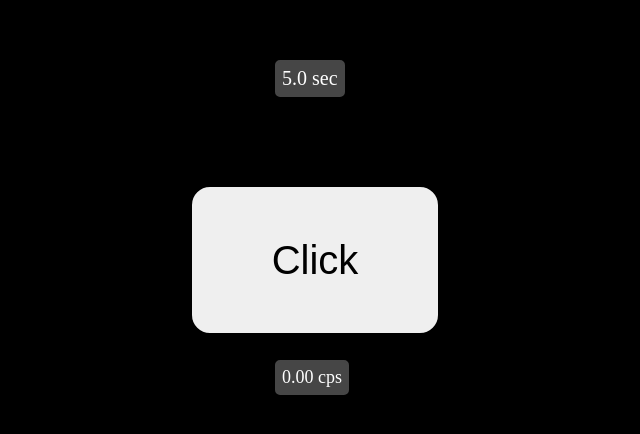
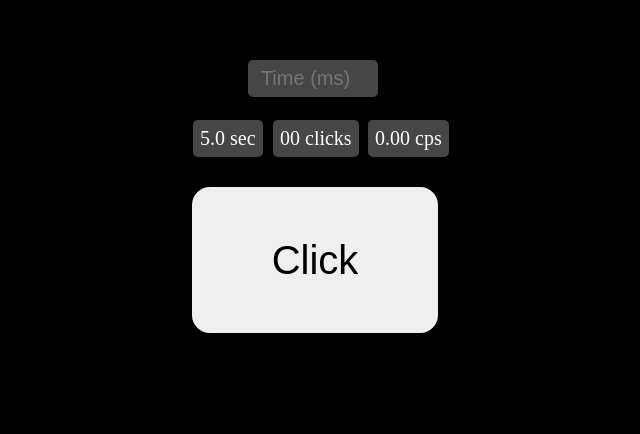
Before and after one commit to TejDeepM/cpstest, a plain HTML site: page index.html in a window 1280 px wide. Shown: the part 140-574 px from the top of the page, without its empty margins (325-965 px from the left). Drawn offline with Linux system fonts and the light colour scheme.

Commit message:
Add files via upload

```diff
--- a/cpsJS.js
+++ b/cpsJS.js
@@ -1,8 +1,13 @@
 
 var x = 0;
 var time = 0;
+var maxTime = 5000;
 
-function beppam() {
+function inputLostFocus() {
+    maxTime = document.getElementById("timeInput").value;
+}
+
+function veryMain() {
 
     function clickerMain() {
 
@@ -10,15 +15,23 @@ function beppam() {
 
             function increaseTimer() {
                 time += 0.1;
-                document.getElementById("timeLeft").innerHTML = (5 - time).toFixed(1).toString() + " sec"
+                document.getElementById("timeLeft").innerHTML = (maxTime/1000 - time).toFixed(1).toString() + " sec"
 
-                if (time < 5) {
+                if (time < maxTime/1000) {
                     setTimeout(increaseTimer, 100);
                 }
 
-                else if (time > 5) {
-                    time = 5;
+                else if (time > maxTime/1000) {
+                    time = maxTime;
                     document.getElementById("timeLeft").innerHTML = "0.0 sec"
+
+                    var result = (x/(maxTime/1000)).toFixed(1)
+                    alert(result);
+
+                    document.getElementById("result").innerHTML = result + " cps";
+
+                    x = 0;
+                    time = 0;
                 }
             }
 
@@ -31,10 +44,17 @@ function beppam() {
 
     function onButtonClick() {
         x ++;
+        if (x < 10) {
+            document.getElementById("clicks").innerHTML = "0" + x + " clicks";
+        }
+        else if (x >= 10) {
+            document.getElementById("clicks").innerHTML = x + " clicks";
+        }
     }
 
     clickerMain();
     onButtonClick();
+<<<<<<< HEAD
 
     if (time >= 5) {
         var result = (x/time).toFixed(1)
@@ -46,4 +66,6 @@ function beppam() {
 
     document.getElementById("mainClickButton").background-color = rgb(50, 50, 50)
 
+=======
+>>>>>>> b6004f4 (Committed)
 }
--- a/index.html
+++ b/index.html
@@ -26,8 +26,8 @@
             position: absolute;
             left: 50%;
             top: 50%;
-            margin-left: -40px;
-            margin-top: 100px;
+            margin-left: 53px;
+            margin-top: -140px;
             color: white;
             border: rgb(70, 70, 70) solid 2px;
             border-radius: 5px;
@@ -39,13 +39,42 @@
             position: absolute;
             left: 50%;
             top: 50%;
-            margin-left: -40px;
+            margin-left: -122px;
+            margin-top: -140px;
+            color: white;
+            border: rgb(70, 70, 70) solid 2px;
+            border-radius: 5px;
+            background-color: rgb(70, 70, 70);
+            padding: 5px;
+        }
+
+        .clicks {
+            position: absolute;
+            left: 50%;
+            top: 50%;
+            margin-left: -42px;
+            margin-top: -140px;
+            color: white;
+            border: rgb(70, 70, 70) solid 2px;
+            border-radius: 5px;
+            background-color: rgb(70, 70, 70);
+            padding: 5px;
+        }
+
+        .timeInput {
+            position: absolute;
+            left: 50%;
+            top: 50%;
+            margin-left: -67px;
             margin-top: -200px;
             color: white;
             border: rgb(70, 70, 70) solid 2px;
             border-radius: 5px;
             background-color: rgb(70, 70, 70);
             padding: 5px;
+            font-size: 20px;
+            width: 130px;
+            text-align: center;
         }
 
         body {
@@ -57,14 +86,20 @@
         }
 
 
-
     </style>
 
     <body>
 
         <p class = "TimeLeft" id = "timeLeft" style = "font-size: 20px;">5.0 sec</p>
+<<<<<<< HEAD
         <button class = "mainClickButton" type = "menu" onclick = beppam()>Click</button>
         <p class = "Result" id = "result" style = "font-size: large;">0.00 cps</p>
+=======
+        <p class = "Clicks" id = "clicks" style = "font-size: 20px;">00 clicks</p>
+        <button class = "mainClickButton" type = "menu" onclick = veryMain()>Click</button>
+        <p class = "Result" id = "result" style = "font-size: 20px;">0.00 cps</p>
+        <input class = "TimeInput" type = "number" id = "timeInput" name = "timeInput" placeholder = "Time (ms)", onblur = inputLostFocus()>
+>>>>>>> b6004f4 (Committed)
 
     </body>
 
```
Also changed, not shown: 1 other file.
